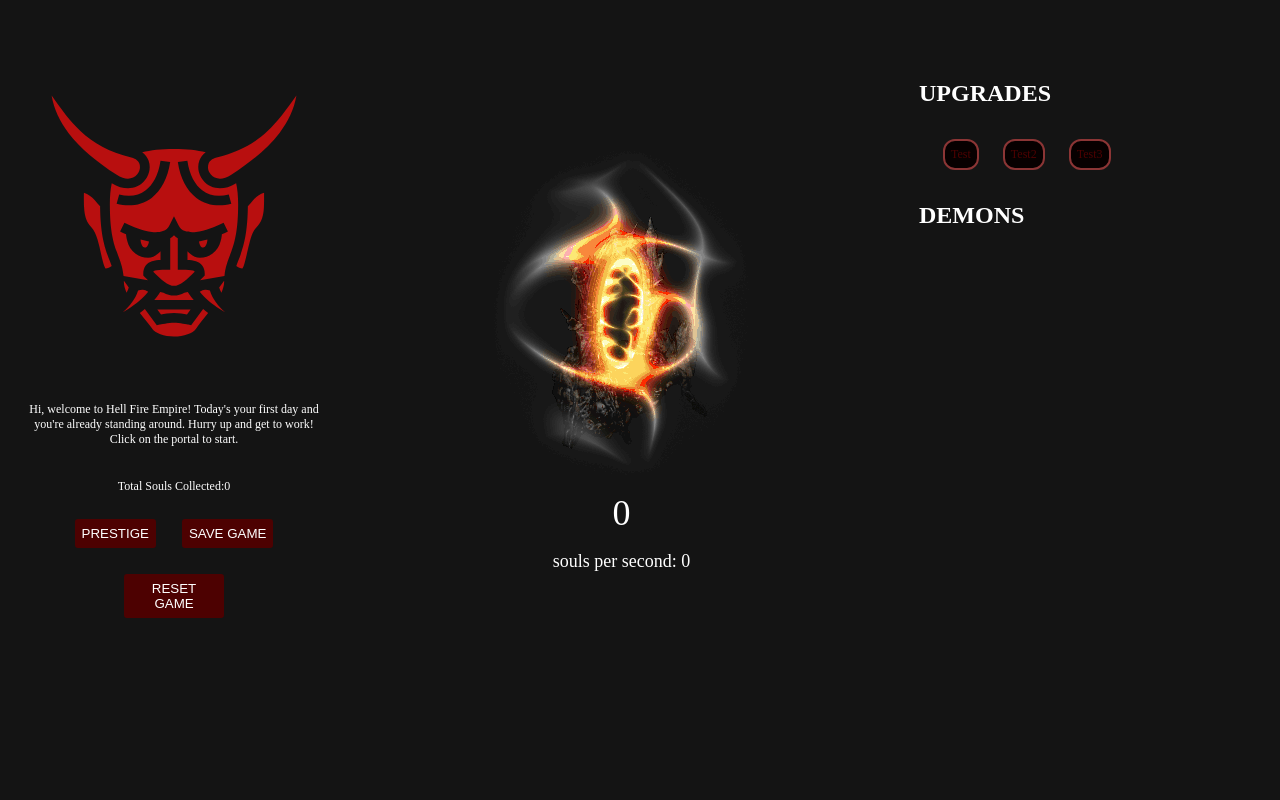
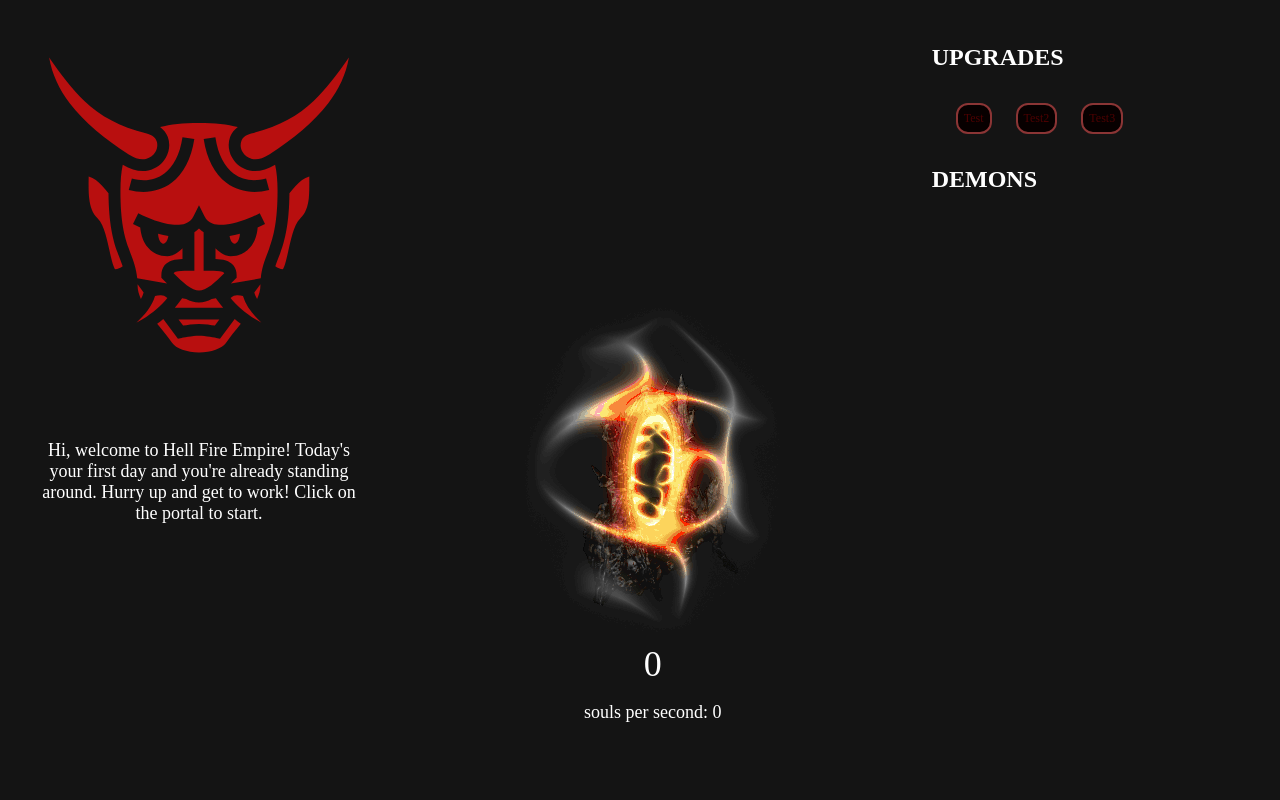
Before and after one commit to eyvettesou/soulkeeper, a React (Create React App) app: page / in a window 1280 px wide. Shown: the top 800 px of the page. Built offline with nearby package versions, Linux system fonts and the light colour scheme.

Commit message:
Updated css files

```diff
--- a/src/App.js
+++ b/src/App.js
@@ -1,5 +1,5 @@
 import React, { Component } from 'react';
-import './App.css';
+import './css/App.css';
 import soulsPortal from './images/soulsportal.gif';
 import oni from './images/oni.svg';
 import Generator from './Generator';
@@ -218,7 +218,7 @@ class App extends Component {
       <div className="App">
         <div className="App-left">
           <img src={oni} alt="Portrait" />
-          <Story totalSouls={this.state.totalSouls} />
+          <Story generators={this.state.generators} totalSouls={this.state.totalSouls} />
           <div>
             Total Souls Collected:
             {Math.round(this.state.totalSouls).toLocaleString()}
--- a/src/Story.js
+++ b/src/Story.js
@@ -1,4 +1,5 @@
 import React from 'react';
+import './css/Story.css';
 import fullStory from './fullStory.js';
 
 class Story extends React.Component {
@@ -13,7 +14,9 @@ class Story extends React.Component {
     if(this.props.totalSouls >= 25){
       availableStories.push(fullStory[2]);
     }
-
+    if(this.props.generators.imp.quantity >= 1){
+      availableStories.push(fullStory[4]);
+    }
 
     return(availableStories.includes(nextLine));
   }
@@ -21,7 +24,7 @@ class Story extends React.Component {
   render(){
     const {totalSouls} = this.props;
     return(
-      <div style={{padding: '20px 0'}}>
+      <div className="Story">
         {
           fullStory
             .filter(this.nextStep)
--- a/src/App.css
+++ b/src/css/App.css
@@ -11,6 +11,7 @@ body {
   color: white;
   font-size: 0.75em;
   font-family: 'Slabo 27px', serif;
+  height: 100%;
 }
 
 h2 {
@@ -21,20 +22,20 @@ h2 {
 }
 
 img {
-  margin: 1em;
+  margin: 0.5em;
 }
 
 .App {
   text-align: center;
   height: auto;
   display: flex;
-  margin-top: 4em;
+  margin-top: 1em;
 }
 
 .App-left {
   flex-grow: 1;
   margin: 0.5em 0.5em 1em 1em;
-  max-width: 300px;
+  max-width: 350px;
   padding: 1em;
 }
 
@@ -43,7 +44,7 @@ img {
 }
 
 .App-game-button {
-  margin: 1em;
+  margin-left: 0.17em;
   border-radius: 3px;
   padding: 0.5em;
   color: #FFF;
--- /dev/null
+++ b/src/css/Story.css
@@ -0,0 +1,7 @@
+.Story {
+  margin: 1em;
+  padding: 20px 0;
+  font-size: 1.5em;
+  height: 450px;
+  overflow: auto;
+}
--- a/src/fullStory.js
+++ b/src/fullStory.js
@@ -2,6 +2,8 @@ var fullStory = [
   "Hi, welcome to Hell Fire Empire! Today's your first day and you're already standing around. Hurry up and get to work! Click on the portal to start. ",
   "Lookie here! You've got one whole soul! Try collecting a few more. ",
   "Hmmm... Looks like imps have arrived... Try buying one. They might just do some work for ya. ",
+  "Wow this is hilarious",
+  "Wow, you actually are capable of owning your own imp. Try not to lose it... "
 ];
 
 export default fullStory;
```
